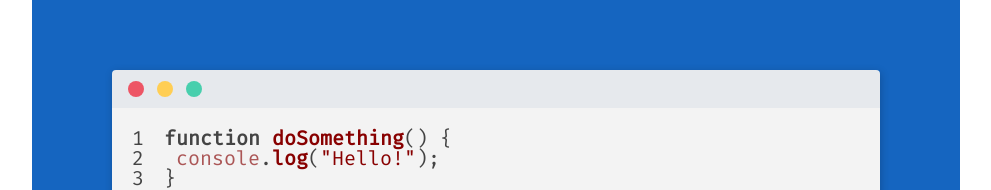
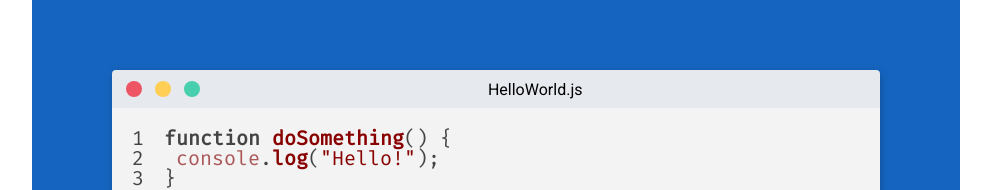
Before and after one commit to flyingsl0ths/scratchpad, a React (Create React App) app: page / in a window 1280 px wide. Shown: the part 128-318 px from the top of the page, without its empty margins (144-1135 px from the left). Built offline with nearby package versions, Linux system fonts and the light colour scheme.

Commit message:
Add window titlebar title option

```diff
--- a/src/App.js
+++ b/src/App.js
@@ -8,6 +8,7 @@ import Screenshot from "./components/Screenshot";
 import CodeWindowEvents from "./CodeWindowEvents";
 
 import "./css/index.css";
+import EditorConstants from "./EditorConstants";
 
 export default class App extends React.Component {
   constructor(props) {
@@ -21,15 +22,16 @@ export default class App extends React.Component {
       editorLanguage: "javascript",
       editorLineHeight: 1,
       editorTheme: defaultTheme,
-      titlebarTheme: "macos",
       showLineNumbers: true,
       showWindowDropShadow: true,
+      titlbarTitle: "HelloWorld.js",
+      titlebarTheme: "macos",
       windowBgColor: "#1565c0",
+      windowDropShadowAlpha: 20,
       windowDropShadowOffsetX: 1,
       windowDropShadowOffsetY: 2,
-      windowDropShadowAlpha: 20,
-      windowPaddingV: 5,
-      windowPaddingH: 5
+      windowPaddingH: 5,
+      windowPaddingV: 5
     };
 
     updateTheme(defaultTheme);
@@ -58,6 +60,7 @@ export default class App extends React.Component {
           showDropShadow={this.state.showWindowDropShadow}
           showEditorLineNumbers={this.state.showLineNumbers}
           titlebarTheme={this.state.titlebarTheme}
+          titlebarTitle={this.state.titlbarTitle}
           windowBgColor={this.state.windowBgColor}
           windowPadding={{
             x: this.state.windowPaddingH,
@@ -92,7 +95,7 @@ export default class App extends React.Component {
   handleThemeChange = theme => {
     theme = theme.toLowerCase();
 
-    const updatedTheme = theme.slice().replace(/ /g, "-");
+    const updatedTheme = theme.slice().replace(/\s/g, "-");
 
     if (this.state.editorTheme === updatedTheme) {
       return;
@@ -107,7 +110,15 @@ export default class App extends React.Component {
 
   handleChanges = (change, value) => {
     const { CODE_WINDOW_CHANGES } = CodeWindowEvents;
+
     let field;
+
+    const onTitleBarTitleChanged = () => {
+      field = "titlbarTitle";
+      if (value && value.length > EditorConstants.MAX_TITLEBAR_LENGTH) {
+        value = value.slice(0, EditorConstants.MAX_TITLEBAR_LENGTH) + "...";
+      }
+    };
 
     switch (change) {
       case CODE_WINDOW_CHANGES.LANGUAGE:
@@ -146,6 +157,9 @@ export default class App extends React.Component {
       case CODE_WINDOW_CHANGES.TITLEBAR:
         field = "titlebarTheme";
         break;
+      case CODE_WINDOW_CHANGES.TITLEBAR_TITLE:
+        onTitleBarTitleChanged();
+        break;
       case CODE_WINDOW_CHANGES.EDITOR_FONT_CHANGED:
         field = "editorFont";
         break;
--- a/src/CodeWindowEvents.js
+++ b/src/CodeWindowEvents.js
@@ -1,20 +1,21 @@
 const M = {
   CODE_WINDOW_CHANGES: Object.freeze(
     [
+      "BG_COLOR",
+      "EDITOR_FONT_CHANGED",
+      "EDITOR_FONT_SIZE_INCREASED",
+      "EDITOR_LINES_INCREASED",
+      "EDITOR_LINES_TOGGLED",
+      "HORIZONTAL_PADDING",
       "LANGUAGE",
-      "THEME",
-      "VERTICAL_PADDING",
-      "HORIZONTAL_PADDING",
+      "SHADOW_ALPHA",
       "SHADOW_OFFSET_X",
       "SHADOW_OFFSET_Y",
-      "SHADOW_ALPHA",
       "SHADOW_TOGGLED",
+      "THEME",
       "TITLEBAR",
-      "EDITOR_LINES_INCREASED",
-      "EDITOR_LINES_TOGGLED",
-      "EDITOR_FONT_SIZE_INCREASED",
-      "EDITOR_FONT_CHANGED",
-      "BG_COLOR"
+      "TITLEBAR_TITLE",
+      "VERTICAL_PADDING"
     ].reduce((obj, v, i) => {
       obj[v] = i + 1;
       return obj;
--- a/src/EditorConstants.js
+++ b/src/EditorConstants.js
@@ -1,14 +1,6 @@
 const EditorConstants = {
-  THEMES: new Map([
-    ["default", "white"],
-    ["dark", "black"],
-    ["gruvbox-dark-hard", "gray"],
-    ["atom-one-dark", "black"],
-    ["base16-dracula", "black"],
-    ["monokai", "black"],
-    ["nord", "gray"],
-    ["tokyo-night-dark", "black"]
-  ]),
+  MAX_TITLEBAR_LENGTH: 30,
+
   THEME_NAMES: Object.freeze([
     "default",
     "dark",
--- a/src/components/TitleBar.js
+++ b/src/components/TitleBar.js
@@ -4,7 +4,8 @@ import PropTypes from "prop-types";
 import { HBox } from "./Containers.js";
 
 TitleBar.propTypes = {
-  theme: PropTypes.string.isRequired
+  theme: PropTypes.string.isRequired,
+  title: PropTypes.string
 };
 
 TitlebarItem.propTypes = {
@@ -14,8 +15,8 @@ TitlebarItem.propTypes = {
 
 export default function TitleBar(props) {
   return (
-    <HBox className={props.theme} centered={true}>
-      {computeThemeProps(props.theme)}
+    <HBox className={props.theme} centered={false}>
+      {computeThemeProps(props.theme, props.title)}
     </HBox>
   );
 }
@@ -25,21 +26,27 @@ function TitlebarItem(props) {
   return <div className={className}></div>;
 }
 
-function computeThemeProps(theme) {
-  const macos = [
-    <TitlebarItem key={1} className="circle" color="red" />,
-    <TitlebarItem key={2} className="circle" color="yellow" />,
-    <TitlebarItem key={3} className="circle" color="green" />
-  ];
+function computeThemeProps(theme, title) {
+  let result;
   if (theme.includes("macos")) {
-    return macos;
+    result = [
+      <TitlebarItem key={1} className="circle" color="red" />,
+      <TitlebarItem key={2} className="circle" color="yellow" />,
+      <TitlebarItem key={3} className="circle" color="green" />,
+      <h4 key={4} className="m-ll fw-n">
+        {title}
+      </h4>
+    ];
   } else if (theme.includes("windows")) {
-    return [
-      <TitlebarItem key={1} className="underscore" />,
-      <TitlebarItem key={2} className="square" />,
-      <TitlebarItem key={3} className="letter-x" />
+    result = [
+      <h4 key={1} className="m-ll fw-n">
+        {title}
+      </h4>,
+      <TitlebarItem key={2} className="underscore" />,
+      <TitlebarItem key={3} className="square" />,
+      <TitlebarItem key={4} className="letter-x" />
     ];
-  } else {
-    return macos;
   }
+
+  return result;
 }
--- a/src/components/editor/CodeEditor.js
+++ b/src/components/editor/CodeEditor.js
@@ -10,13 +10,13 @@ Lines.propTypes = {
 };
 
 CodeEditor.propTypes = {
+  fontFamily: PropTypes.string.isRequired,
   fontSize: PropTypes.number.isRequired,
-  fontFamily: PropTypes.string.isRequired,
+  handleCodeChange: PropTypes.func.isRequired,
   language: PropTypes.string.isRequired,
   lineHeight: PropTypes.number.isRequired,
   showLines: PropTypes.bool.isRequired,
-  theme: PropTypes.string.isRequired,
-  handleCodeChange: PropTypes.func.isRequired
+  theme: PropTypes.string.isRequired
 };
 
 function Lines(props) {
--- a/src/components/editor/index.js
+++ b/src/components/editor/index.js
@@ -17,6 +17,7 @@ CodeWindow.propTypes = {
   showDropShadow: PropTypes.bool.isRequired,
   showEditorLineNumbers: PropTypes.bool.isRequired,
   titlebarTheme: PropTypes.string.isRequired,
+  titlebarTitle: PropTypes.string,
   windowBgColor: PropTypes.string.isRequired,
   windowPadding: PropTypes.object.isRequired
 };
@@ -38,7 +39,7 @@ export default function CodeWindow(props) {
   return (
     <VBox id="code-window-bg" style={windowBgStyle} centered={false}>
       <VBox id="code-window" style={windowStyle} centered={false}>
-        <TitleBar theme={props.titlebarTheme} />
+        <TitleBar theme={props.titlebarTheme} title={props.titlebarTitle} />
         <CodeEditor
           fontSize={props.editorFontSize}
           fontFamily={props.editorFont}
--- a/src/components/tabs/scene/sections/WindowSection.js
+++ b/src/components/tabs/scene/sections/WindowSection.js
@@ -21,7 +21,8 @@ WindowSection.propTypes = {
 };
 
 TitleBarOptions.propTypes = {
-  handleWindowTitleBarChanged: PropTypes.func.isRequired
+  handleWindowTitleBarChanged: PropTypes.func.isRequired,
+  handleWindowTitleBarTitleChanged: PropTypes.func.isRequired
 };
 
 WindowPaddingOptions.propTypes = {
@@ -36,6 +37,10 @@ WindowBackdropOptions.propTypes = {
   handleWindowShadowToggleChanged: PropTypes.func.isRequired,
   handleWindowBgColorChanged: PropTypes.func.isRequired,
   windowBgColor: PropTypes.string.isRequired
+};
+
+TitlebarThemeContainer.propTypes = {
+  theme: PropTypes.string.isRequired
 };
 
 ColorPicker.propTypes = {
@@ -54,6 +59,10 @@ export default function WindowSection(props) {
         <TitleBarOptions
           handleWindowTitleBarChanged={withEventChange(
             CODE_WINDOW_CHANGES.TITLEBAR,
+            props.handleSceneChanges
+          )}
+          handleWindowTitleBarTitleChanged={withEventChange(
+            CODE_WINDOW_CHANGES.TITLEBAR_TITLE,
             props.handleSceneChanges
           )}
         />
@@ -106,7 +115,27 @@ export default function WindowSection(props) {
 }
 
 function TitleBarOptions(props) {
+  function WindowTitleTextField() {
+    return [
+      <h4 key={1} className="fw-n">{`Set the window's title`}</h4>,
+
+      <Spacer key={2} amount="0.5em" />,
+
+      <TextField
+        key={3}
+        style={{ width: "20%" }}
+        label="Window title"
+        variant="outlined"
+        defaultValue={"HelloWorld.js"}
+        onChange={event =>
+          props.handleWindowTitleBarTitleChanged(event.target.value)
+        }
+      />
+    ];
+  }
+
   return (
+    <VBox centered={false}>
       <List
         handleOnClick={event =>
           props.handleWindowTitleBarChanged(
@@ -121,12 +150,15 @@ function TitleBarOptions(props) {
         windows"
         />
       </List>
+
+      <Spacer amount="0.8em" />
+
+      <WindowTitleTextField />
+
+      <Spacer amount="0.2em" />
+    </VBox>
   );
 }
-
-TitlebarThemeContainer.propTypes = {
-  theme: PropTypes.string.isRequired
-};
 
 function TitlebarThemeContainer(props) {
   return (
--- a/src/scss/_titlebar.scss
+++ b/src/scss/_titlebar.scss
@@ -3,9 +3,9 @@ $gray: #222629;
 @mixin titlebar($bg-color: #e6e9ed) {
   background-color: $bg-color;
   border-radius: 4px 4px 0 0;
-  padding: 0 0.6em;
   height: 100%;
   width: 100%;
+  align-items: center;
 }
 
 @mixin titlebar-item {
@@ -14,8 +14,8 @@ $gray: #222629;
 }
 
 .macos {
+  padding: 0 0 0 0.5em;
   @include titlebar;
-  justify-content: flex-start;
 }
 
 .windows {
--- a/src/scss/_utils.scss
+++ b/src/scss/_utils.scss
@@ -12,6 +12,10 @@
 
 .al-l {
   align-items: flex-start;
+}
+
+.m-ll {
+  margin-left: 22vw;
 }
 
 .m-rs {
```
Lines whose indentation alone changed are shown as unchanged.
